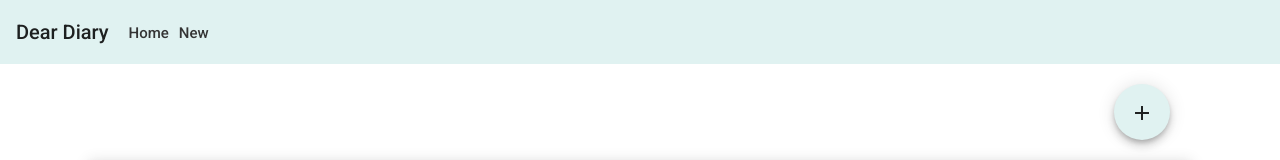
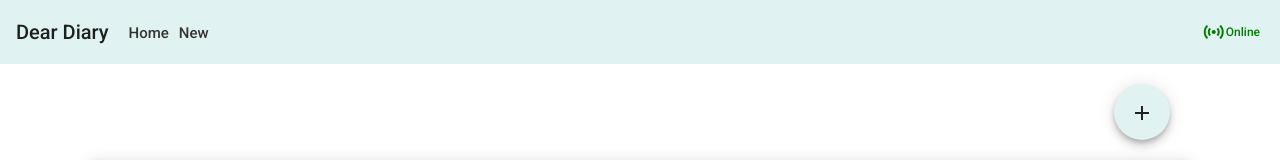
Before and after one commit to taylorhutchison/DearDiary, an Angular app in the folder deardiary/: page /home in a window 1280 px wide. Shown: the top 160 px of the page. Built offline with nearby package versions, Linux system fonts and the light colour scheme.

Commit message:
Add online indicator.

```diff
--- a/deardiary/projects/diaryapp/src/app/app.component.html
+++ b/deardiary/projects/diaryapp/src/app/app.component.html
@@ -5,6 +5,16 @@
             <a routerLink="/home">Home</a>
             <a routerLink="/entry/new">New</a>
         </nav>
+        <div class="onlineIndicator">
+            <div *ngIf="isOnline" class="online">
+                <mat-icon>sensors</mat-icon>
+                <span>Online</span>
+            </div>
+            <div *ngIf="!isOnline" class="offline">
+                <mat-icon>sensors_off</mat-icon>
+                <span>Offline</span>
+            </div>
+        </div>
     </mat-toolbar>
 </header>
 
--- a/deardiary/projects/diaryapp/src/app/app.component.scss
+++ b/deardiary/projects/diaryapp/src/app/app.component.scss
@@ -15,3 +15,21 @@ nav {
         font-size: 15px;
     }
 }
+
+.onlineIndicator {
+    position: absolute;
+    right: 0;
+    div {
+        display: flex;
+        align-items: center;
+    }
+    span {
+        font-size: 12px;
+    }
+    .online {
+        color: rgb(0, 126, 0);
+    }
+    .offline {
+        color: rgb(255, 189, 45);
+    }
+}
--- a/deardiary/projects/diaryapp/src/app/app.component.ts
+++ b/deardiary/projects/diaryapp/src/app/app.component.ts
@@ -1,4 +1,6 @@
-import { Component } from '@angular/core';
+import { Component, OnInit } from '@angular/core';
+import { NetworkService } from './services/network.service';
+import { NotificationService } from './services/notification.service';
 import { StorageService } from './services/storage.service';
 
 @Component({
@@ -6,8 +8,20 @@ import { StorageService } from './services/storage.service';
   templateUrl: './app.component.html',
   styleUrls: ['./app.component.scss']
 })
-export class AppComponent {
+export class AppComponent implements OnInit {
   title = 'diaryapp';
-  constructor(private store: StorageService) {
+  isOnline: boolean = false;
+  constructor(private store: StorageService, private notificationService: NotificationService, private networkService: NetworkService) {
+  }
+
+  ngOnInit() {
+    this.networkService.monitorNetworkStatus().subscribe(isOnline => {
+      this.isOnline = isOnline;
+      if (isOnline) {
+        this.notificationService.notify('Application is online');
+      } else {
+        this.notificationService.notify('Offline mode enabled');
+      }
+    });
   }
 }
--- a/deardiary/projects/diaryapp/src/app/app.module.ts
+++ b/deardiary/projects/diaryapp/src/app/app.module.ts
@@ -25,8 +25,10 @@ import { RouterModule } from '@angular/router';
     BrowserModule.withServerTransition({ appId: 'serverApp' }),
     AppRoutingModule,
     ServiceWorkerModule.register('ngsw-worker.js', { enabled: environment.production }),
+    MatSnackBarModule,
     BrowserAnimationsModule,
     MatToolbarModule,
+    MatIconModule,
     RouterModule
   ],
   providers: [],
--- /dev/null
+++ b/deardiary/projects/diaryapp/src/app/services/network.service.ts
@@ -0,0 +1,30 @@
+import { Injectable } from '@angular/core';
+import { BehaviorSubject } from 'rxjs';
+
+@Injectable({
+  providedIn: 'root'
+})
+export class NetworkService {
+
+  isOnline = new BehaviorSubject<boolean>(false);
+
+  private monitoring = false;
+
+  constructor() {
+    if (typeof navigator !== 'undefined') {
+      this.isOnline.next(navigator.onLine);
+    }
+  }
+
+  monitorNetworkStatus(): BehaviorSubject<boolean> {
+    if (typeof window !== 'undefined' && !this.monitoring) {
+      this.monitoring = true;
+      ['online', 'offline'].forEach(e => {
+        window.addEventListener(e, () => {
+          this.isOnline.next(navigator.onLine);
+        });
+      });
+    }
+    return this.isOnline;
+  }
+}
--- /dev/null
+++ b/deardiary/projects/diaryapp/src/app/services/notification.service.ts
@@ -0,0 +1,15 @@
+import { Injectable } from '@angular/core';
+import { MatSnackBar } from '@angular/material/snack-bar';
+
+@Injectable({
+  providedIn: 'root'
+})
+export class NotificationService {
+
+  constructor(private snackBar: MatSnackBar) { }
+
+  notify(message: string) {
+    this.snackBar.open(message, 'Dismiss', { duration: 2000 });
+  }
+
+}
```
Also changed, not shown: 2 other files (tests, documents, lock files or other folders).
